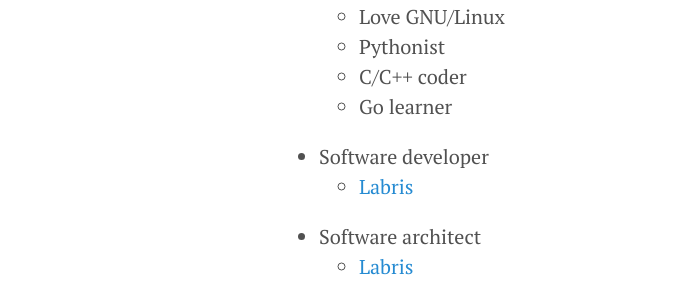
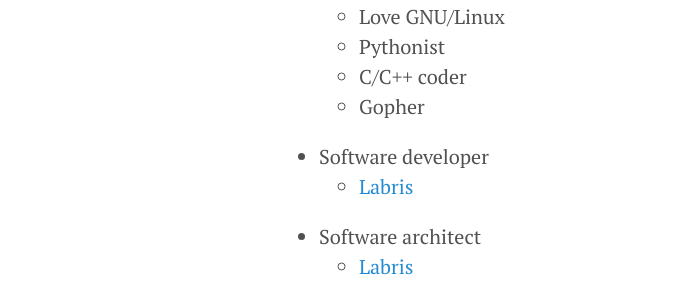
Before and after one commit to denizeren/denizeren.github.io, a Jekyll site: the page built from about.md, in a window 1280 px wide. Shown: the part 250-539 px from the top of the page, without its empty margins (1-697 px from the left). Built offline with Jekyll 4.4.1, drawn with Linux system fonts in a browser that asks for light colours; Markdown is read by kramdown in place of the engine named in the settings.

Commit message:
Update about.md

```diff
--- a/about.md
+++ b/about.md
@@ -8,7 +8,7 @@ title: About
     * Love GNU/Linux
     * Pythonist
     * C/C++ coder
-    * Go learner
+    * Gopher
 * Software developer
     * [Labris](http://www.labrisnetworks.com)
 * Software architect
```
